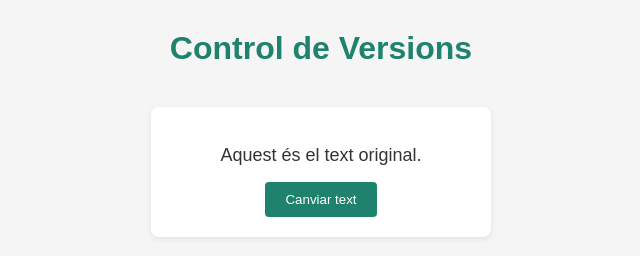
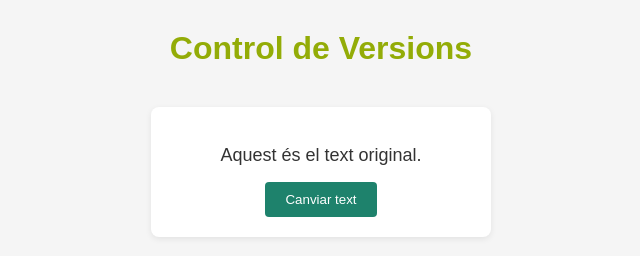
Before and after one commit to jgallego-ramis/dawebjg, a plain HTML site: page index.html in a window 1280 px wide. Shown: the whole page, without its empty margins (319-959 px from the left). Drawn offline with Linux system fonts and the light colour scheme.

Commit message:
h1 color change

```diff
--- a/styles.css
+++ b/styles.css
@@ -8,7 +8,7 @@ h1 {
 
   margin: 30px auto;
   text-align: center;
-  color: #1e826c;
+  color: #93ac07;
 
 }
 #contenedor {
```
